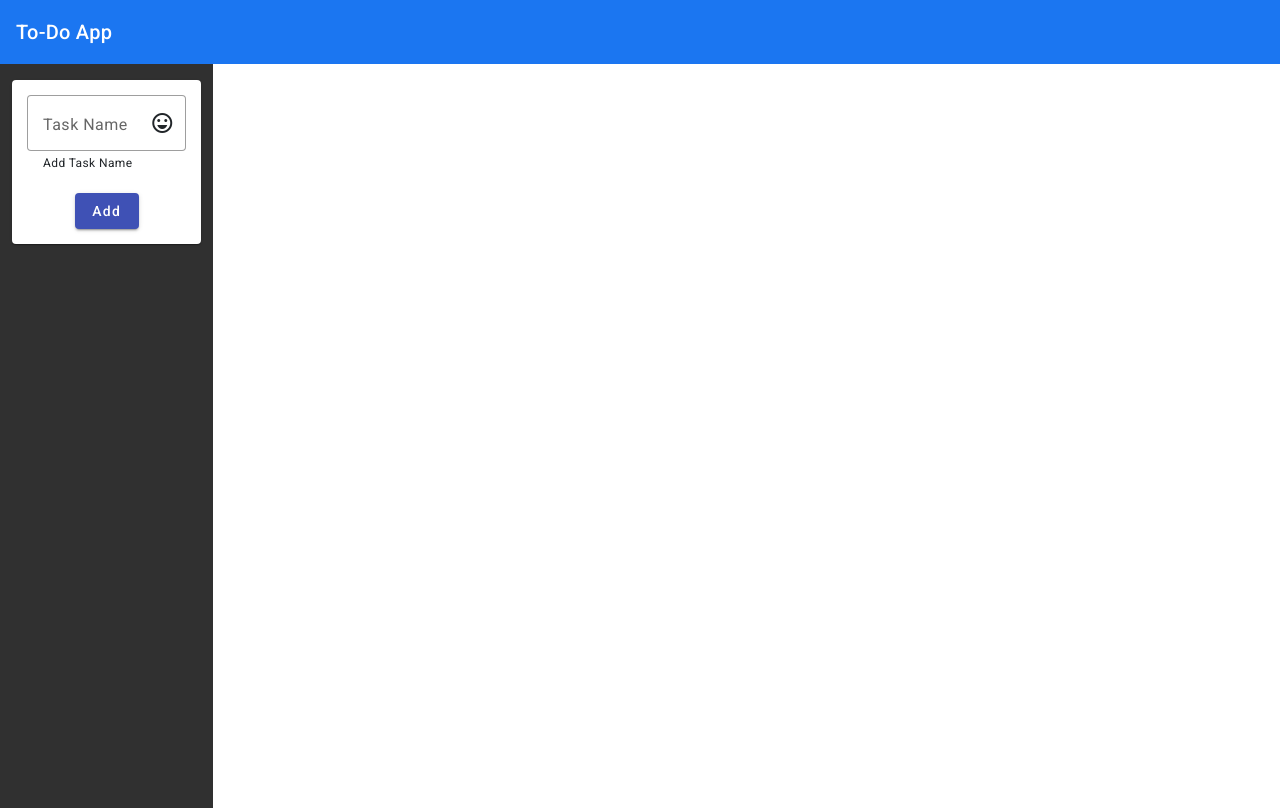
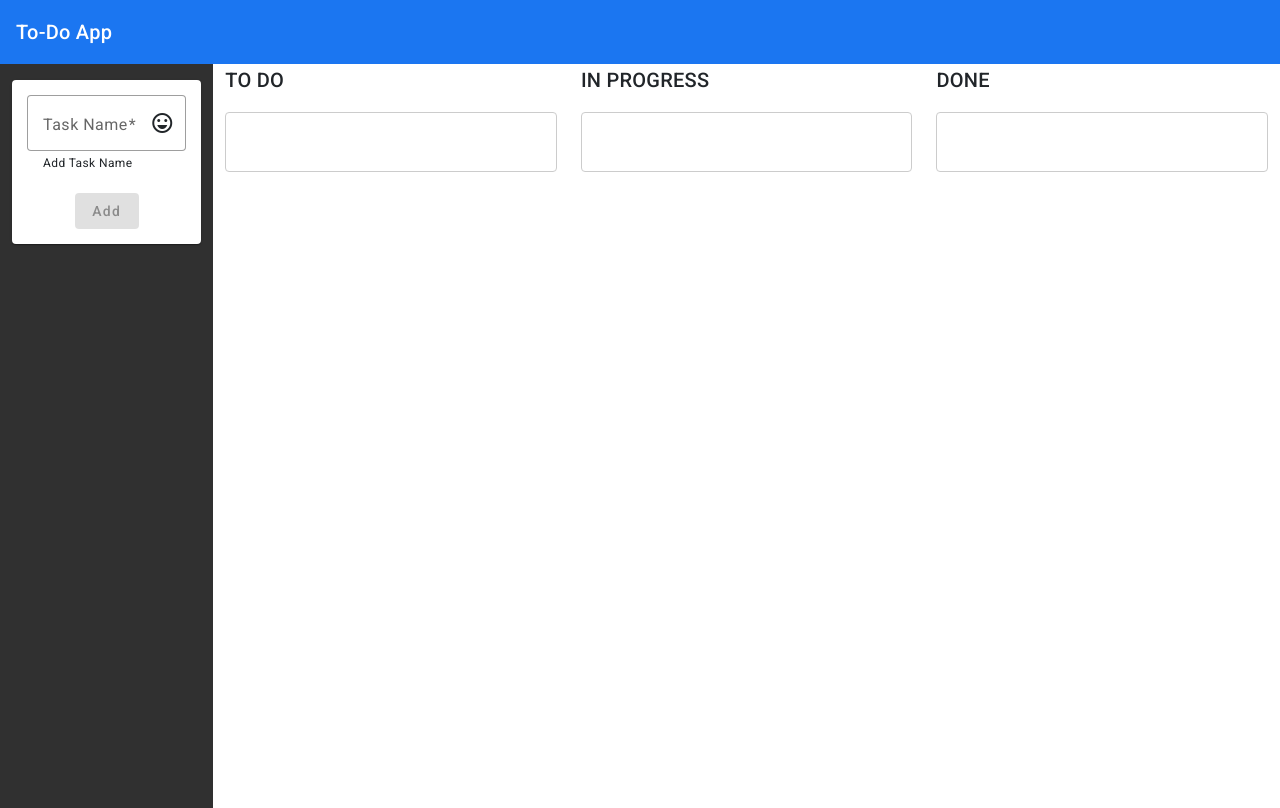
Before and after one commit to Gyro91/CollaborativeWebToDoList, an Angular app in the folder todo-app-frontend/: page / in a window 1280 px wide. Built offline with nearby package versions, Linux system fonts and the light colour scheme.

Commit message:
added drag and drop box for todo, inprogress and done

```diff
--- a/todo-app-frontend/src/app/app.module.ts
+++ b/todo-app-frontend/src/app/app.module.ts
@@ -14,6 +14,8 @@ import {MatIcon} from "@angular/material/icon";
 import { MatFormFieldModule } from '@angular/material/form-field';
 import { MatInputModule } from '@angular/material/input';
 import {MatButton} from "@angular/material/button";
+import {ReactiveFormsModule} from "@angular/forms";
+import {DragDropModule} from '@angular/cdk/drag-drop';
 
 @NgModule({
   declarations: [
@@ -23,6 +25,7 @@ import {MatButton} from "@angular/material/button";
   imports: [
     BrowserModule,
     AppRoutingModule,
+    ReactiveFormsModule,
     BrowserAnimationsModule,
     MatToolbarModule,
     NavbarComponent,
@@ -31,7 +34,8 @@ import {MatButton} from "@angular/material/button";
     MatInputModule,
     MatFormFieldModule,
     MatIcon,
-    MatButton
+    MatButton,
+    DragDropModule
   ],
   providers: [
     provideClientHydration()
--- /dev/null
+++ b/todo-app-frontend/src/app/model/task.ts
@@ -0,0 +1,4 @@
+export interface ITask {
+  description: string,
+  done: boolean
+}
--- a/todo-app-frontend/src/app/todo/todo.component.css
+++ b/todo-app-frontend/src/app/todo/todo.component.css
@@ -23,3 +23,58 @@ mat-form-field {
     width: 100%;
   }
 }
+
+.task-container {
+  width: 400px;
+  max-width: 100%;
+  margin: 0 25px 25px 0;
+  display: inline-block;
+  vertical-align: top;
+}
+
+.task-list {
+  border: solid 1px #ccc;
+  min-height: 60px;
+  background: white;
+  border-radius: 4px;
+  overflow: hidden;
+  display: block;
+}
+
+.task-box {
+  padding: 20px 10px;
+  border-bottom: solid 1px #ccc;
+  color: rgba(0, 0, 0, 0.87);
+  display: flex;
+  flex-direction: row;
+  align-items: center;
+  justify-content: space-between;
+  box-sizing: border-box;
+  cursor: move;
+  background: white;
+  font-size: 14px;
+}
+
+.cdk-drag-preview {
+  box-sizing: border-box;
+  border-radius: 4px;
+  box-shadow: 0 5px 5px -3px rgba(0, 0, 0, 0.2),
+  0 8px 10px 1px rgba(0, 0, 0, 0.14),
+  0 3px 14px 2px rgba(0, 0, 0, 0.12);
+}
+
+.cdk-drag-placeholder {
+  opacity: 0;
+}
+
+.cdk-drag-animating {
+  transition: transform 250ms cubic-bezier(0, 0, 0.2, 1);
+}
+
+.task-box:last-child {
+  border: none;
+}
+
+.task-list.cdk-drop-list-dragging .task-box:not(.cdk-drag-placeholder) {
+  transition: transform 250ms cubic-bezier(0, 0, 0.2, 1);
+}
--- a/todo-app-frontend/src/app/todo/todo.component.html
+++ b/todo-app-frontend/src/app/todo/todo.component.html
@@ -1,22 +1,54 @@
 <div class="container-fluid">
   <div class="row">
+    <!-- Left Column: Task Input Form -->
     <div class="col-lg-2 col-md-3 col-sm-4 col-12" style="background: #303030; height: 93vh">
       <mat-card class="mt-3">
         <div class="form-container">
-          <form>
+          <form [formGroup]="todoForm">
             <mat-form-field appearance="outline">
               <mat-label>Task Name</mat-label>
-              <input matInput placeholder="Placeholder">
+              <input formControlName="item" matInput placeholder="Placeholder">
               <mat-icon matSuffix>sentiment_very_satisfied</mat-icon>
               <mat-hint>Add Task Name</mat-hint>
             </mat-form-field>
-            <button class="submit-button" mat-raised-button color="primary">Add</button>
+            <button class="submit-button" mat-raised-button [disabled]="todoForm.invalid" color="primary">Add</button>
           </form>
         </div>
       </mat-card>
     </div>
+
+    <!-- Right Column: Task Lists -->
     <div class="main-content col-lg-10 col-md-9 col-sm-8 col-12">
-      <!-- Main content goes here -->
+      <div cdkDropListGroup>
+        <div class="row">
+          <!-- To Do List -->
+          <div class="col-md-4">
+            <div class="task-container">
+              <h2>TO DO</h2>
+              <div cdkDropList [cdkDropListData]="tasks" class="task-list" (cdkDropListDropped)="drop($event)">
+              </div>
+            </div>
+          </div>
+
+          <!-- In Progress List -->
+          <div class="col-md-4">
+            <div class="task-container">
+              <h2>IN PROGRESS</h2>
+              <div cdkDropList [cdkDropListData]="inprogress" class="task-list" (cdkDropListDropped)="drop($event)">
+              </div>
+            </div>
+          </div>
+
+          <!-- Done List -->
+          <div class="col-md-4">
+            <div class="task-container">
+              <h2>DONE</h2>
+              <div cdkDropList [cdkDropListData]="done" class="task-list" (cdkDropListDropped)="drop($event)">
+              </div>
+            </div>
+          </div>
+        </div>
+      </div>
     </div>
   </div>
 </div>
--- a/todo-app-frontend/src/app/todo/todo.component.ts
+++ b/todo-app-frontend/src/app/todo/todo.component.ts
@@ -1,10 +1,49 @@
-import { Component } from '@angular/core';
+import { Component, OnInit } from '@angular/core';
+import { FormGroup, FormBuilder, Validators } from '@angular/forms';
+import {ITask} from "../model/task";
+import {CdkDragDrop, moveItemInArray, transferArrayItem} from "@angular/cdk/drag-drop";
 
 @Component({
   selector: 'app-todo',
   templateUrl: './todo.component.html',
-  styleUrl: './todo.component.css'
+  styleUrls: ['./todo.component.css']
 })
-export class TodoComponent {
+export class TodoComponent implements OnInit {
 
+  todoForm !: FormGroup;
+  tasks : ITask [] = [];
+  inprogress : ITask [] = [];
+  done: ITask [] = [];
+
+  constructor(private formBuilder: FormBuilder) { }
+
+  ngOnInit(): void {
+    this.initializeForm();
+  }
+
+  initializeForm(): void {
+    this.todoForm = this.formBuilder.group({
+      item: ['', Validators.required]
+    });
+  }
+
+  onSubmit(): void {
+    // Handle form submission here
+    if (this.todoForm.valid) {
+      console.log('Form Data: ', this.todoForm.value);
+    }
+  }
+
+  drop(event: CdkDragDrop<ITask[]>) {
+    if (event.previousContainer === event.container) {
+      moveItemInArray(event.container.data, event.previousIndex, event.currentIndex);
+    } else {
+      transferArrayItem(
+        event.previousContainer.data,
+        event.container.data,
+        event.previousIndex,
+        event.currentIndex,
+      );
+    }
+  }
 }
```
